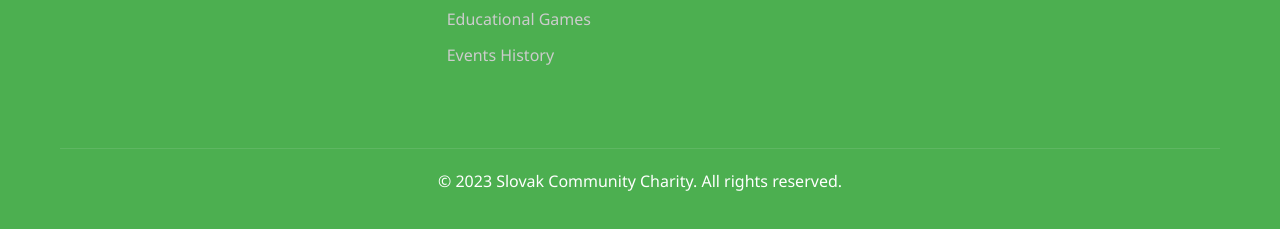
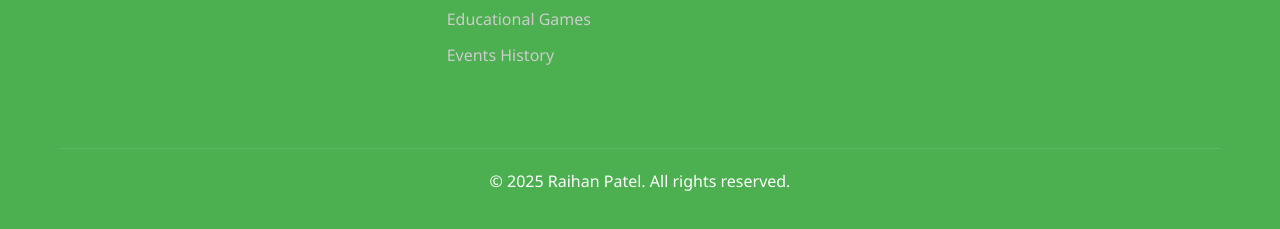
Before and after one commit to Rehan6364/slovak-community, a website built with Vite: page membership.html in a window 1280 px wide. Shown: the part 2113-2342 px from the top of the page. Built offline with nearby package versions, Linux system fonts and the light colour scheme.

Commit message:
Update membership.html

```diff
--- a/membership.html
+++ b/membership.html
@@ -176,7 +176,7 @@
         </div>
       </div>
       <div class="footer-bottom">
-        <p>&copy; 2023 Slovak Community Charity. All rights reserved.</p>
+        <p>&copy; 2025 Raihan Patel. All rights reserved.</p>
       </div>
     </div>
   </footer>
```
